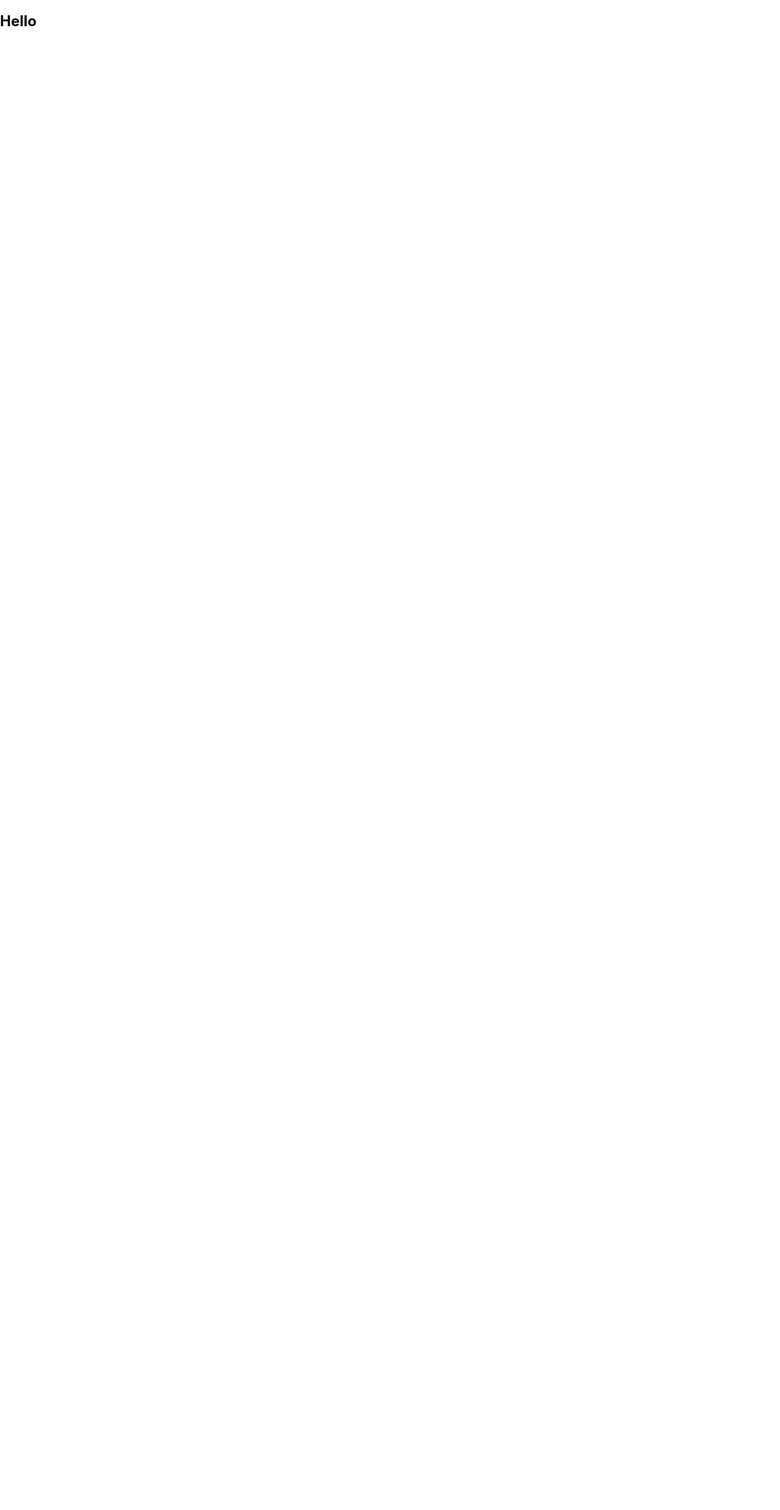
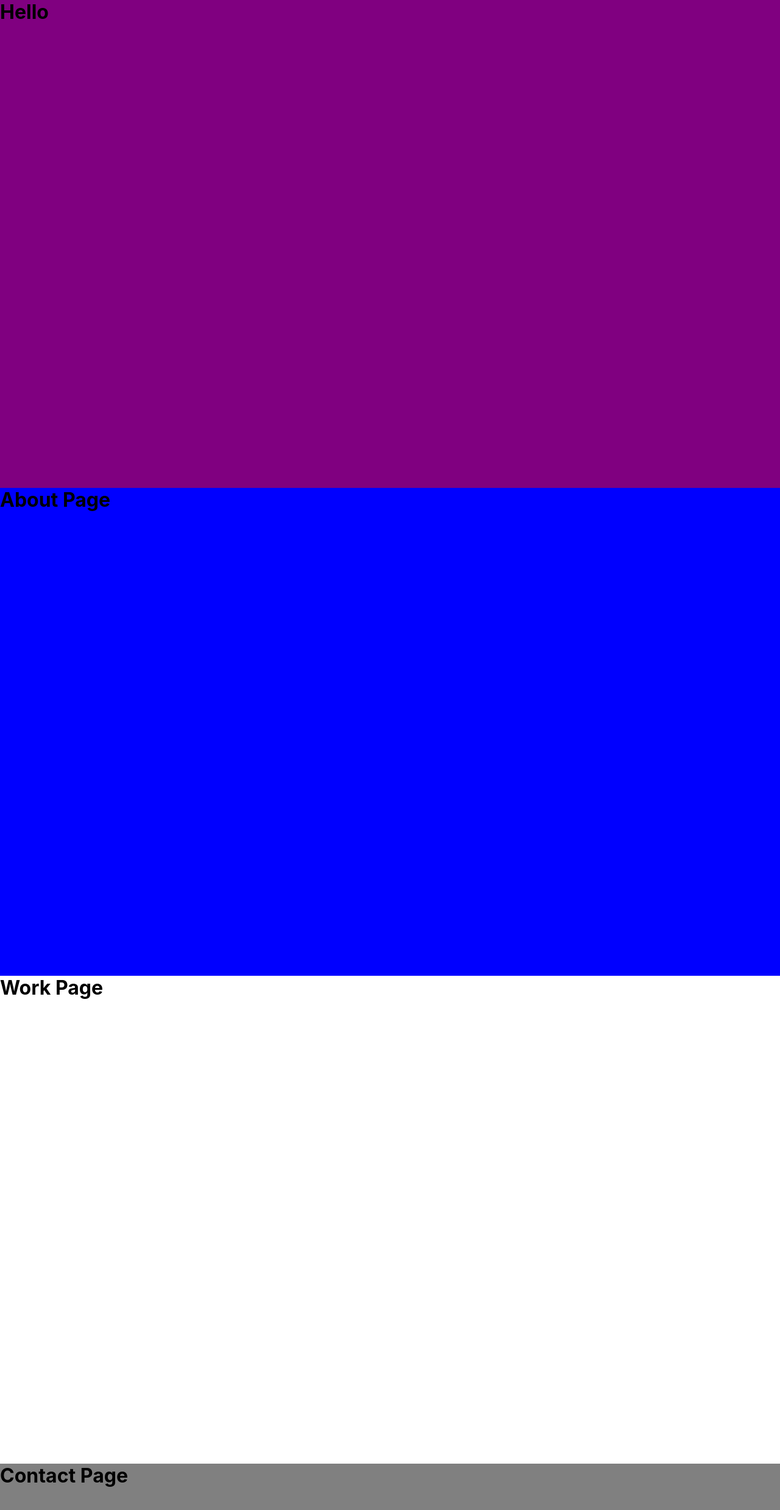
Before and after one commit to Cathy347Le/react-portfolio, a React (Create React App) app: page / in a window 1280 px wide. Shown: the top 2476 px of the page at 61% size. Before the commit the page ends 800 px from the top, so only its background shows below. Built offline with nearby package versions, Linux system fonts and the light colour scheme.

Commit message:
setup file structure

```diff
--- a/src/App.js
+++ b/src/App.js
@@ -1,10 +1,17 @@
 import React, { Component } from "react";
+import Hero from "./Components/Hero";
+import About from "./Components/About";
+import Work from "./Components/Work";
+import Contact from "./Components/Contact";
 
 class App extends Component {
   render() {
     return (
       <div>
-        <h2>Hello</h2>
+        <Hero />
+        <About />
+        <Work />
+        <Contact />
       </div>
     );
   }
--- /dev/null
+++ b/src/Components/About.jsx
@@ -0,0 +1,14 @@
+import React, { Component } from "react";
+import "./About.scss";
+
+class About extends Component {
+  render() {
+    return (
+      <div className="about-section">
+        <h1>About Page</h1>
+      </div>
+    );
+  }
+}
+
+export default About;
--- /dev/null
+++ b/src/Components/About.scss
@@ -0,0 +1,4 @@
+.about-section {
+  background-color: blue;
+  height: 100vh;
+}
--- /dev/null
+++ b/src/Components/Contact.jsx
@@ -0,0 +1,14 @@
+import React, { Component } from "react";
+import "./Contact.scss";
+
+class Contact extends Component {
+  render() {
+    return (
+      <div className="contact-section">
+        <h1>Contact Page</h1>
+      </div>
+    );
+  }
+}
+
+export default Contact;
--- /dev/null
+++ b/src/Components/Contact.scss
@@ -0,0 +1,4 @@
+.contact-section {
+  background-color: gray;
+  height: 100vh;
+}
--- /dev/null
+++ b/src/Components/Hero.jsx
@@ -0,0 +1,14 @@
+import React, { Component } from "react";
+import "./Hero.scss";
+
+class Hero extends Component {
+  render() {
+    return (
+      <div className="hero-section">
+        <h1>Hello</h1>
+      </div>
+    );
+  }
+}
+
+export default Hero;
--- /dev/null
+++ b/src/Components/Hero.scss
@@ -0,0 +1,4 @@
+.hero-section {
+  background-color: purple;
+  height: 100vh;
+}
--- /dev/null
+++ b/src/Components/Work.jsx
@@ -0,0 +1,14 @@
+import React, { Component } from "react";
+import "./Work.scss";
+
+class Work extends Component {
+  render() {
+    return (
+      <div className="work-section">
+        <h1>Work Page</h1>
+      </div>
+    );
+  }
+}
+
+export default Work;
--- /dev/null
+++ b/src/Components/Work.scss
@@ -0,0 +1,4 @@
+.work-section {
+  background-color: white;
+  height: 100vh;
+}
--- a/src/index.css
+++ b/src/index.css
@@ -1,13 +1,19 @@
+* {
+  box-sizing: border-box;
+  margin: 0;
+  padding: 0;
+}
+
 body {
   margin: 0;
-  font-family: -apple-system, BlinkMacSystemFont, 'Segoe UI', 'Roboto', 'Oxygen',
-    'Ubuntu', 'Cantarell', 'Fira Sans', 'Droid Sans', 'Helvetica Neue',
+  font-family: -apple-system, BlinkMacSystemFont, "Segoe UI", "Roboto", "Oxygen",
+    "Ubuntu", "Cantarell", "Fira Sans", "Droid Sans", "Helvetica Neue",
     sans-serif;
   -webkit-font-smoothing: antialiased;
   -moz-osx-font-smoothing: grayscale;
 }
 
 code {
-  font-family: source-code-pro, Menlo, Monaco, Consolas, 'Courier New',
+  font-family: source-code-pro, Menlo, Monaco, Consolas, "Courier New",
     monospace;
 }
```
